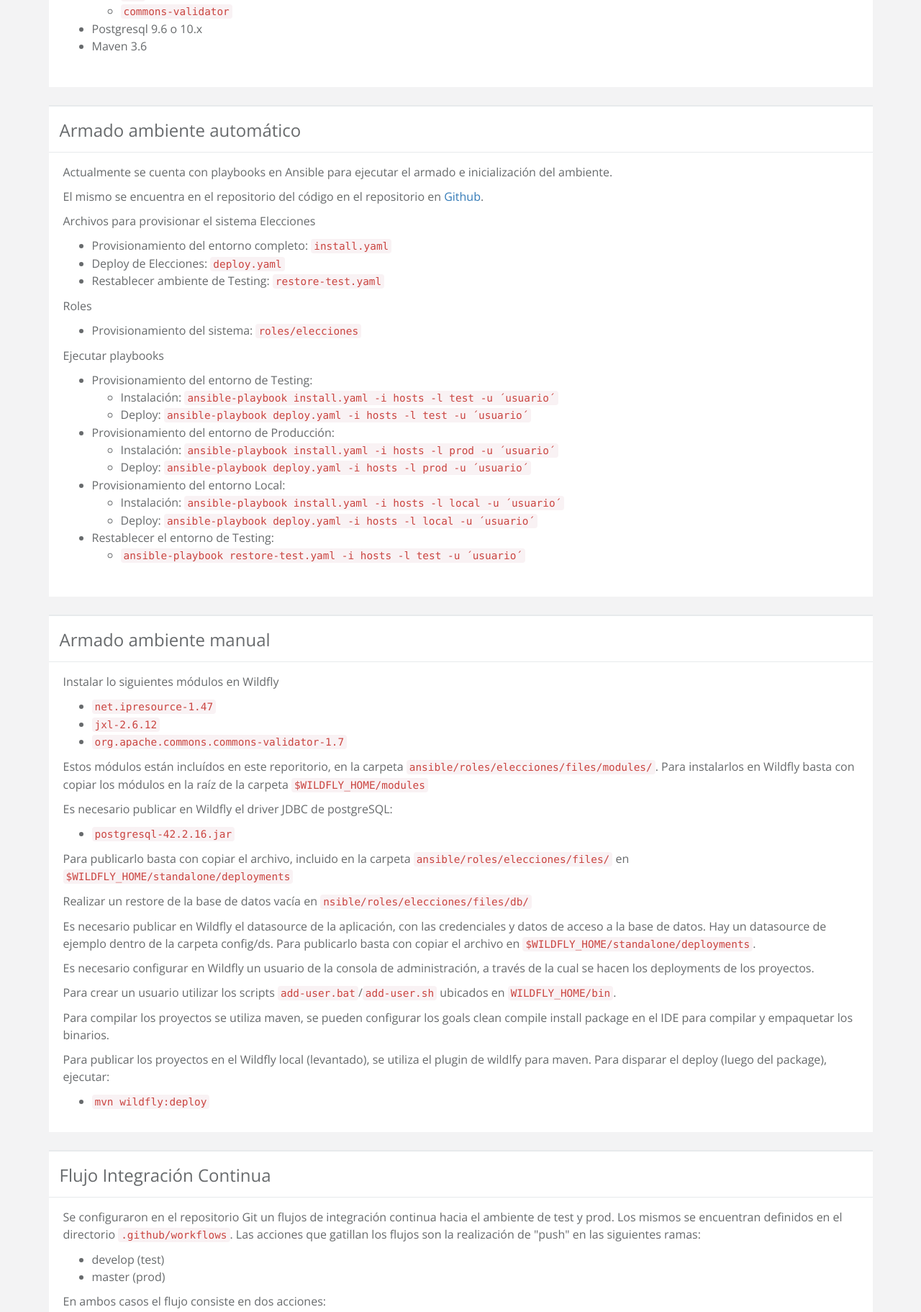
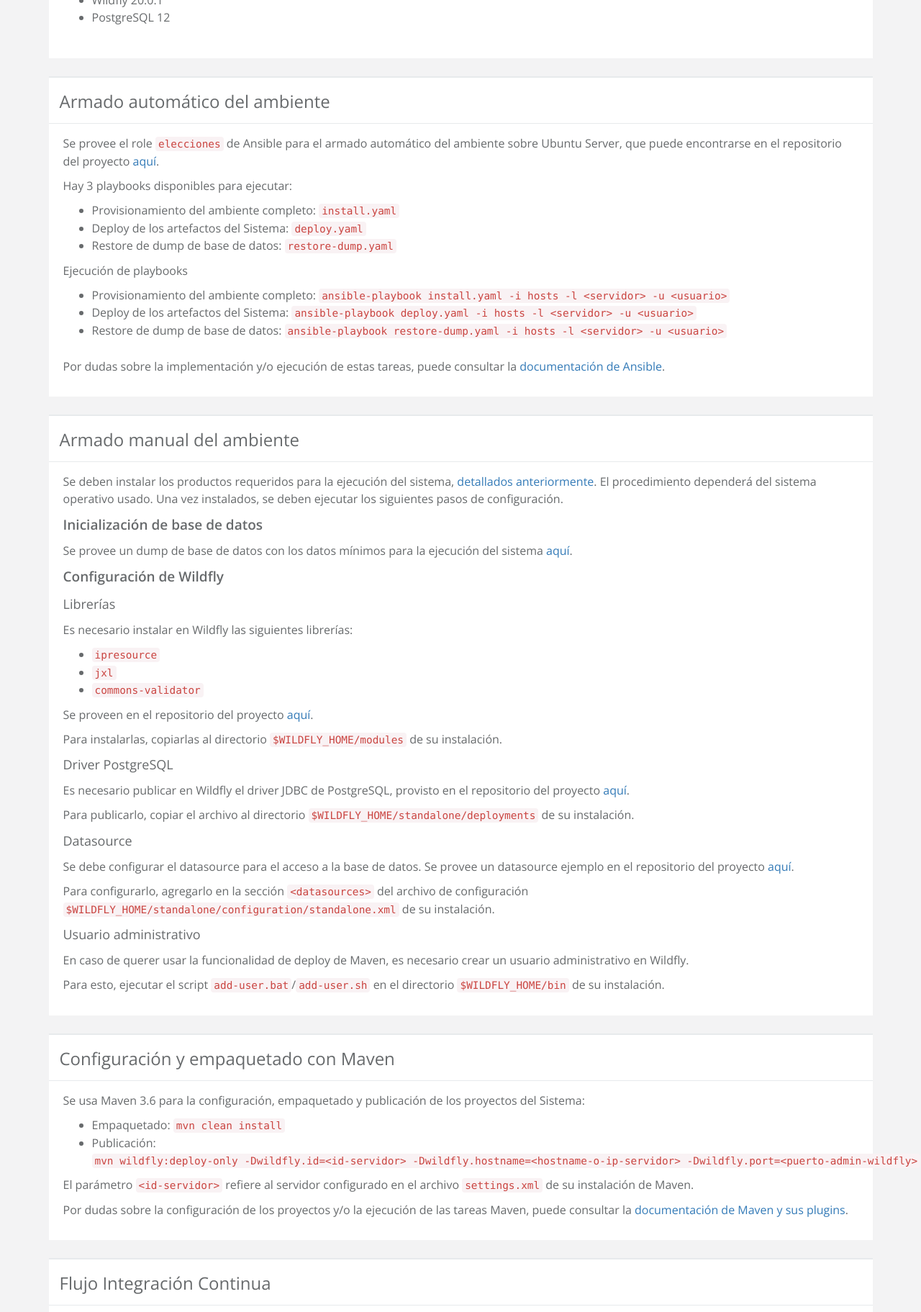
Before and after one commit to bigcheeseuy/lacnic-elecciones-pages, a plain HTML site: page index.html in a window 1280 px wide. Shown: the part 639-2462 px from the top of the page at 72% size. Drawn offline with nearby package versions, Linux system fonts and the light colour scheme.

Commit message:
mejoras index

```diff
--- a/assets/css/styles.css
+++ b/assets/css/styles.css
@@ -46,6 +46,10 @@
 
 .sub-titulo { margin-bottom: 10px; font-size: 26px; color: #676a6c; font-weight: 400; font-family: "open sans", "Helvetica Neue", Helvetica, Arial, sans-serif; }
 
+.titulo-h4 { margin-top: 5px; margin-bottom: 1rem; color: #676a6c; font-family: "open sans", "Helvetica Neue", Helvetica, Arial, sans-serif; font-size: 18px; font-weight: 500; line-height: 1.5; text-align: left; }
+
+.titulo-h3 { margin-top: 7px; margin-bottom: 1rem; color: #676a6c; font-family: "open sans", "Helvetica Neue", Helvetica, Arial, sans-serif; font-size: 19px; font-weight: 600; line-height: 1.5; text-align: left; }
+
 .paragraph { margin-top: 0; margin-bottom: 1rem; color: #676a6c; font-family: "open sans", "Helvetica Neue", Helvetica, Arial, sans-serif; font-size: 16px; font-weight: 400; line-height: 1.5; text-align: left; }
 
 .vertical-space { margin-bottom: 25px; }
--- a/index.html
+++ b/index.html
@@ -40,14 +40,14 @@
   <div class="row border-bottom white-bg">
     <nav class="navbar navbar-static-top" role="navigation">
 			<div class="navbar-header">
-        <button class="btn btn-primary btn-min-width" type="button" onclick="location.href='http://elecciones-demo.lacnic.net.uy:8080/elecciones';" style="border-radius: 0px" >
+        <button class="btn btn-primary btn-min-width" type="button" onclick="location.href='http://elecciones-demo.lacnic.net.uy/elecciones';" style="border-radius: 0px" >
 					<img alt="image" class="img" src="/lacnic-elecciones-pages/assets/images/logo.png"> Sistema de Elecciones - LACNIC
 				</button>
       </div>
       <div class="navbar-collapse collapse" id="navbar">
 				<ul class="nav navbar-top-links navbar-right">
 					<li>
-						<a href=http://elecciones-demo.lacnic.net.uy:8080/elecciones id="login">
+						<a href=http://elecciones-demo.lacnic.net.uy/elecciones id="login">
 							<i class="fa fa-home"></i>
 							Sistema de Elecciones
 						</a>
@@ -68,14 +68,14 @@
 				<h1>Requisitos y Configuración</h1>
 			</div>
 			<div class="ibox-content">
-        <p class="paragraph">A continuación se detallan los pasos y requisitos para instalar y configurar el aplicativo. </p>
+				<p class="paragraph">A continuación se detallan los pasos y requisitos para instalar y configurar el Sistema de Elecciones.</p>
 				<ol class="paragraph vertical-space">
-          <li><a href="#prerequisitos">Prerequisitos</a></li>
-          <li><a href="#automatico">Armado ambiente automático</a></li>
-          <li><a href="#manual">Armado ambiente manual</a></li>
+					<li><a href="#requerimientos">Requerimientos</a></li>
+					<li><a href="#automatico">Armado automático del ambiente</a></li>
+					<li><a href="#manual">Armado manual del ambiente</a></li>
+					<li><a href="#maven">Configuración y empaquetado con Maven</a></li>
 					<li><a href="#cicd">Flujo Integración Continua</a></li>
 					<li><a href="#confini">Configuración Inicial</a></li>
-
 				</ol>
 			</div>
 		</div>
@@ -85,21 +85,15 @@
 	<div class="col-lg-12">
 		<div class="ibox">
 			<div class="ibox-title">
-        <h2 id="prerequisitos">Prerequisitos</h2>
+				<h2 id="requerimientos">Requerimientos</h2>
 			</div>
 			<div class="ibox-content">
-        <p class="paragraph">El aplicativo puede ser instalado en un servidor windows o linux. Se requieren los sigientes requisitos:</p>
+				<p class="paragraph">El Sistema de Elecciones está desarrollado en Java con el framework web Wicket de Apache.</p>
+				<p class="paragraph">Es necesario un ambiente de ejecución con los siguientes productos:</p>
 				<ul class="paragraph vertical-space">
 					<li>Java 8</li>
-          <li>Wildfly 20.0.1 con los siguiente módulos:
-            <ul>
-              <li><code>net.ipresource</code></li>
-              <li><code>jxl</code></li>
-              <li><code>commons-validator</code></li>
-            </ul>
-          </li>
-          <li>Postgresql 9.6 o 10.x</li>
-          <li>Maven 3.6</li>
+					<li>Wildfly 20.0.1</li>
+					<li>PostgreSQL 12</li>
 				</ul>
 			</div>
 		</div>
@@ -109,47 +103,23 @@
 	<div class="col-lg-12">
 		<div class="ibox">
 			<div class="ibox-title">
-        <h2 id="automatico">Armado ambiente automático</h2>
+				<h2 id="automatico">Armado automático del ambiente</h2>
 			</div>
 			<div class="ibox-content">
-        <p class="paragraph">Actualmente se cuenta con playbooks en Ansible para ejecutar el armado e inicialización del ambiente.</p>
-        <p class="paragraph">El mismo se encuentra en el repositorio del código en el repositorio en <a href="https://github.com/LACNIC/elecciones/tree/develop/ansible">Github</a>.</p>
-        <p class="paragraph">Archivos para provisionar el sistema Elecciones</p>
+				<p class="paragraph">Se provee el role <code>elecciones</code> de Ansible para el armado automático del ambiente sobre Ubuntu Server, que puede encontrarse en el repositorio del proyecto <a href="https://github.com/LACNIC/elecciones/tree/master/ansible">aquí</a>.</p>
+				<p class="paragraph">Hay 3 playbooks disponibles para ejecutar:</p>
 				<ul class="paragraph">
-          <li>Provisionamiento del entorno completo: <code>install.yaml</code></li>
-          <li>Deploy de Elecciones: <code>deploy.yaml</code></li>
-          <li>Restablecer ambiente de Testing: <code>restore-test.yaml</code></li>
+					<li>Provisionamiento del ambiente completo: <code>install.yaml</code></li>
+					<li>Deploy de los artefactos del Sistema: <code>deploy.yaml</code></li>
+					<li>Restore de dump de base de datos: <code>restore-dump.yaml</code></li>
 				</ul>
-        <p class="paragraph">Roles</p>
-        <ul class="paragraph">
-          <li>Provisionamiento del sistema: <code>roles/elecciones</code></li>
+				<p class="paragraph">Ejecución de playbooks</p>
+				<ul class="paragraph vertical-space">
+					<li>Provisionamiento del ambiente completo: <code>ansible-playbook install.yaml -i hosts -l &lt;servidor&gt; -u &lt;usuario&gt;</code></li>
+					<li>Deploy de los artefactos del Sistema: <code>ansible-playbook deploy.yaml -i hosts -l &lt;servidor&gt; -u &lt;usuario&gt;</code></li>
+					<li>Restore de dump de base de datos: <code>ansible-playbook restore-dump.yaml -i hosts -l &lt;servidor&gt; -u &lt;usuario&gt;</code></li>
 				</ul>
-        <p class="paragraph">Ejecutar playbooks</p>
-        <ul class="paragraph vertical-space">
-          <li>Provisionamiento del entorno de Testing:
-            <ul>
-              <li>Instalación: <code>ansible-playbook install.yaml -i hosts -l test -u ´usuario´</code></li>
-              <li>Deploy: <code>ansible-playbook deploy.yaml -i hosts -l test -u ´usuario´</code></li>
-            </ul>
-          </li>
-          <li>Provisionamiento del entorno de Producción:
-            <ul>
-              <li>Instalación: <code>ansible-playbook install.yaml -i hosts -l prod -u ´usuario´</code></li>
-              <li>Deploy: <code>ansible-playbook deploy.yaml -i hosts -l prod -u ´usuario´</code></li>
-            </ul>
-          </li>
-          <li>Provisionamiento del entorno Local:
-            <ul>
-              <li>Instalación: <code>ansible-playbook install.yaml -i hosts -l local -u ´usuario´</code></li>
-              <li>Deploy: <code>ansible-playbook deploy.yaml -i hosts -l local -u ´usuario´</code></li>
-            </ul>
-          </li>
-          <li>Restablecer el entorno de Testing:
-            <ul>
-              <li><code>ansible-playbook restore-test.yaml -i hosts -l test -u ´usuario´</code></li>
-            </ul>
-          </li>
-        </ul>
+				<p class="paragraph">Por dudas sobre la implementación y/o ejecución de estas tareas, puede consultar la <a href="https://docs.ansible.com/ansible/2.5">documentación de Ansible</a>.</p>
 			</div>
 		</div>
 	</div>
@@ -158,36 +128,55 @@
 	<div class="col-lg-12">
 		<div class="ibox">
 			<div class="ibox-title">
-        <h2 id="manual">Armado ambiente manual</h2>
+				<h2 id="manual">Armado manual del ambiente</h2>
 			</div>
 			<div class="ibox-content">
-        <p class="paragraph">Instalar lo siguientes módulos en Wildfly</p>
+				<p class="paragraph">Se deben instalar los productos requeridos para la ejecución del sistema, <a href="#requerimientos">detallados anteriormente</a>. El procedimiento dependerá del sistema operativo usado. Una vez instalados, se deben ejecutar los siguientes pasos de configuración.</p>
+
+				<h3 class="titulo-h3" id="manual">Inicialización de base de datos</h3>
+				<p class="paragraph" >Se provee un dump de base de datos con los datos mínimos para la ejecución del sistema <a href="https://github.com/LACNIC/elecciones/tree/master/config/dbdriver">aquí</a>.</p>
+
+				<h3 class="titulo-h3" id="manual">Configuración de Wildfly</h3>
+
+				<h4 class="titulo-h4">Librerías</h4>
+				<p class="paragraph">Es necesario instalar en Wildfly las siguientes librerías:</p>
 				<ul class="paragraph">
-          <li><code>net.ipresource-1.47</code></li>
-          <li><code>jxl-2.6.12</code></li>
-          <li><code>org.apache.commons.commons-validator-1.7</code></li>
+					<li><code>ipresource</code></li>
+					<li><code>jxl</code></li>
+					<li><code>commons-validator</code></li>
 				</ul>
-        <p class="paragraph">Estos módulos están incluídos en este reporitorio, en la carpeta <code>ansible/roles/elecciones/files/modules/</code>. Para instalarlos en Wildfly basta con copiar los módulos en la raíz de la carpeta <code>$WILDFLY_HOME/modules</code></p>
+				<p class="paragraph">Se proveen en el repositorio del proyecto <a href="https://github.com/LACNIC/elecciones/tree/master/config/modules">aquí</a>.</p>
+				<p class="paragraph">Para instalarlas, copiarlas al directorio <code>$WILDFLY_HOME/modules</code> de su instalación.</p>
 
-        <p class="paragraph">Es necesario publicar en Wildfly el driver JDBC de postgreSQL:</p>
+				<h4 class="titulo-h4">Driver PostgreSQL</h4>
+				<p class="paragraph">Es necesario publicar en Wildfly el driver JDBC de PostgreSQL, provisto en el repositorio del proyecto <a href="https://github.com/LACNIC/elecciones/tree/master/config/dbdriver">aquí</a>.</p>
+				<p class="paragraph">Para publicarlo, copiar el archivo al directorio <code>$WILDFLY_HOME/standalone/deployments</code> de su instalación.</p>
+
+				<h4 class="titulo-h4">Datasource</h4>
+				<p class="paragraph">Se debe configurar el datasource para el acceso a la base de datos. Se provee un datasource ejemplo en el repositorio del proyecto <a href="https://github.com/LACNIC/elecciones/tree/master/config/datasource">aquí</a>.</p>
+				<p class="paragraph">Para configurarlo, agregarlo en la sección <code>&lt;datasources&gt;</code> del archivo de configuración <code>$WILDFLY_HOME/standalone/configuration/standalone.xml</code> de su instalación.</p>
+
+				<h4 class="titulo-h4">Usuario administrativo</h4>
+				<p class="paragraph">En caso de querer usar la funcionalidad de deploy de Maven, es necesario crear un usuario administrativo en Wildfly.</p>
+				<p class="paragraph">Para esto, ejecutar el script <code>add-user.bat</code>/<code>add-user.sh</code> en el directorio <code>$WILDFLY_HOME/bin</code> de su instalación.</p>
+			</div>
+		</div>
+	</div>
+</div>
+<div class="row">
+	<div class="col-lg-12">
+		<div class="ibox">
+			<div class="ibox-title">
+				<h2 id="maven">Configuración y empaquetado con Maven</h2>
+			</div>
+			<div class="ibox-content">
+				<p class="paragraph">Se usa Maven 3.6 para la configuración, empaquetado y publicación de los proyectos del Sistema:</p>
 				<ul class="paragraph">
-          <li><code>postgresql-42.2.16.jar</code></li>
+					<li>Empaquetado: <code>mvn clean install</code></li>
+					<li>Publicación: <code>mvn wildfly:deploy-only -Dwildfly.id=&lt;id-servidor&gt; -Dwildfly.hostname=&lt;hostname-o-ip-servidor&gt; -Dwildfly.port=&lt;puerto-admin-wildfly&gt;</code></li>
 				</ul>
-        <p class="paragraph">Para publicarlo basta con copiar el archivo, incluido en la carpeta <code>ansible/roles/elecciones/files/</code> en <code>$WILDFLY_HOME/standalone/deployments</code></p>
-
-        <p class="paragraph">Realizar un restore de la base de datos vacía en <code>nsible/roles/elecciones/files/db/</code></p>
-
-        <p class="paragraph">Es necesario publicar en Wildfly el datasource de la aplicación, con las credenciales y datos de acceso a la base de datos. Hay un datasource de ejemplo dentro de la carpeta config/ds. Para publicarlo basta con copiar el archivo en <code>$WILDFLY_HOME/standalone/deployments</code>.</p>
-
-        <p class="paragraph">Es necesario configurar en Wildfly un usuario de la consola de administración, a través de la cual se hacen los deployments de los proyectos.</p>
-        <p class="paragraph">Para crear un usuario utilizar los scripts <code>add-user.bat</code>/<code>add-user.sh</code> ubicados en <code>WILDFLY_HOME/bin</code>.</p>
-
-        <p class="paragraph">Para compilar los proyectos se utiliza maven, se pueden configurar los goals clean compile install package en el IDE para compilar y empaquetar los binarios.</p>
-
-        <p class="paragraph">Para publicar los proyectos en el Wildfly local (levantado), se utiliza el plugin de wildlfy para maven. Para disparar el deploy (luego del package), ejecutar:</p>
-        <ul class="paragraph">
-          <li><code>mvn wildfly:deploy</code></li>
-        </ul>
+				<p class="paragraph">El parámetro <code>&lt;id-servidor&gt;</code> refiere al servidor configurado en el archivo <code>settings.xml</code> de su instalación de Maven.</p>
+				<p class="paragraph">Por dudas sobre la configuración de los proyectos y/o la ejecución de las tareas Maven, puede consultar la <a href="https://maven.apache.org/docs/3.6.3/release-notes.html">documentación de Maven y sus plugins</a>.</p>
 			</div>
 		</div>
 	</div>
@@ -199,7 +188,11 @@
 				<h2 id="cicd">Flujo Integración Continua</h2>
 			</div>
 			<div class="ibox-content">
-        <p class="paragraph">Se configuraron en el repositorio Git un flujos de integración continua hacia el ambiente de test y prod. Los mismos se encuentran definidos en el directorio <code>.github/workflows</code>. Las acciones que gatillan los flujos son la realización de "push" en las siguientes ramas:</p>
+				<p class="paragraph">
+					Se configuraron en el repositorio Git un flujos de integración continua hacia el ambiente de test y prod. Los mismos se encuentran definidos en el directorio <code>.github/workflows</code>
+					. Las acciones que gatillan los flujos son la realización de "push"
+					en las siguientes ramas:
+				</p>
 				<ul class="paragraph">
 					<li>develop (test)</li>
 					<li>master (prod)</li>
@@ -220,8 +213,9 @@
 				<h2 id="confini">Configuración Inicial</h2>
 			</div>
 			<div class="ibox-content">
-        <p class="paragraph">Para realizar la configuración inicial del aplicativo una vez instalado, referirse al siguiente <a href='assets/images/EleccionesConfiguracionInicial.pdf' target="_blank">documento</a>.</p>
-
+				<p class="paragraph">
+					Para realizar la configuración inicial del aplicativo una vez instalado, referirse al siguiente <a href='assets/images/EleccionesConfiguracionInicial.pdf' target="_blank">documento</a>.
+				</p>
 			</div>
 		</div>
 	</div>
```
Also changed, not shown: 1 other file. Lines whose indentation alone changed are shown as unchanged.
